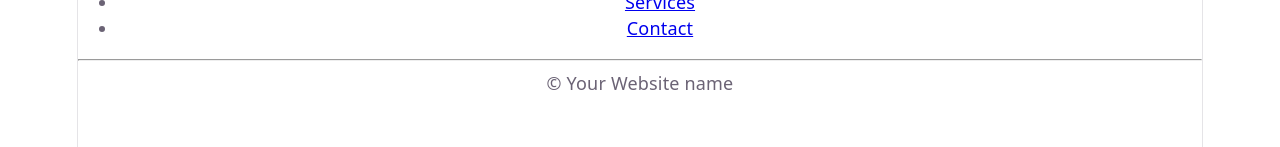
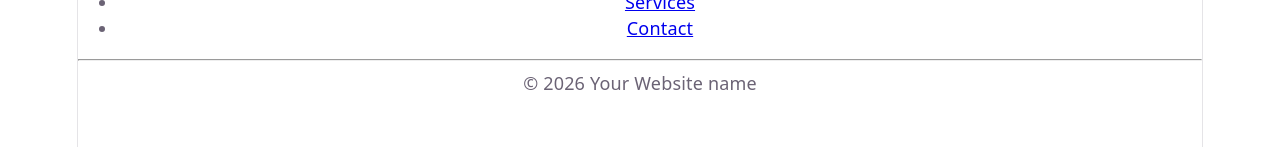
Before and after one commit to rshhridoy/react_playground, a React (Vite) app: page / in a window 1280 px wide. Shown: the part 153-300 px from the top of the page. Built offline with nearby package versions, Linux system fonts and the light colour scheme.

Commit message:
Added current year

```diff
--- a/src/Footer.jsx
+++ b/src/Footer.jsx
@@ -1,7 +1,7 @@
 const Footer = () => {
     return(
         <footer>
-            <p>&copy; Your Website name</p>
+            <p>&copy; {new Date().getFullYear()} Your Website name</p>
         </footer>
     );
 }
```
